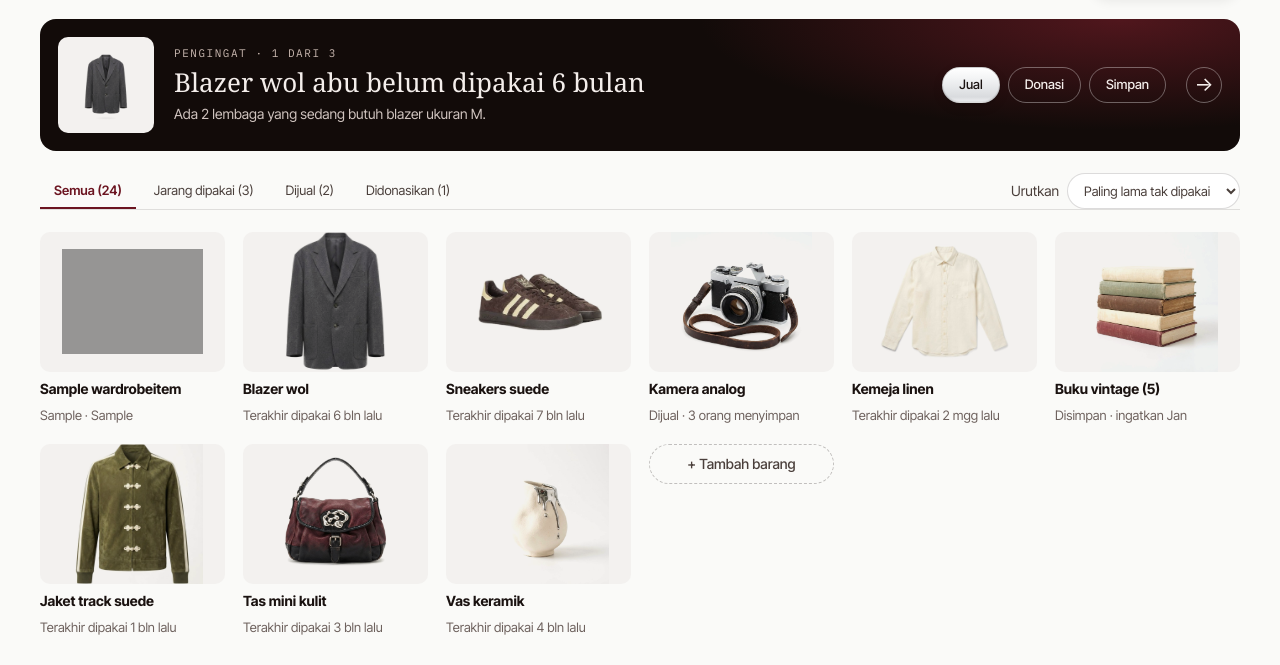
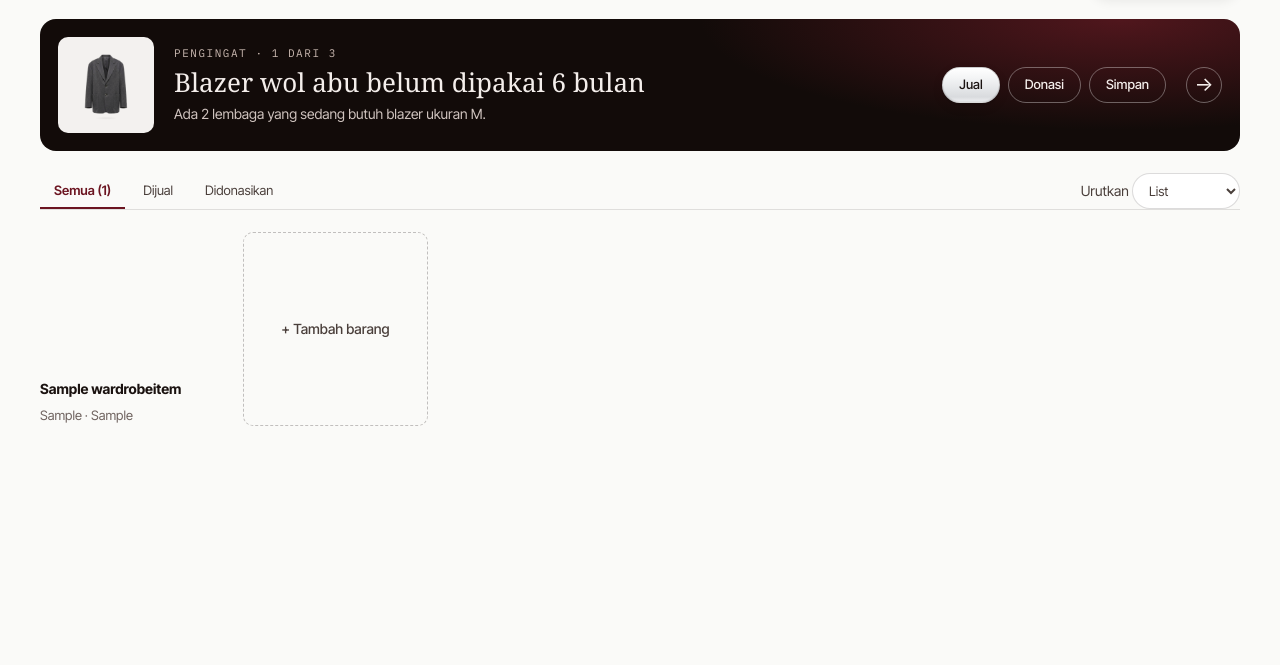
Before and after one commit to PBP-D-Kelompok-6/sayangin, a Django app: page /lemari/ in a window 1280 px wide. Shown: the part 206-871 px from the top of the page. After the commit the page ends 632 px from the top, so only its background shows below. Run offline with Django 5.2, Linux system fonts and the light colour scheme; tables that the repository leaves empty hold one stand-in row (values such as "Sample post"); some web fonts are replaced; grey boxes are pictures that could not be loaded.

Commit message:
feat: Added and fixed some stuff on the lemari page.

```diff
--- a/lemari/models.py
+++ b/lemari/models.py
@@ -6,6 +6,7 @@
     PUBLISHED = "published"
     STATUS_CHOICES = ((PUBLISHED, "Tayang"),)
     owner = models.ForeignKey(User, null=True, blank=True, on_delete=models.SET_NULL)
+    source_item = models.ForeignKey("WardrobeItem", null=True, blank=True, on_delete=models.SET_NULL, related_name="sale_listings")
     title = models.CharField(max_length=160, blank=True)
     category = models.CharField(max_length=80, blank=True)
     size = models.CharField(max_length=40, blank=True)
--- a/lemari/static/lemari/css/lemari.css
+++ b/lemari/static/lemari/css/lemari.css
@@ -58,8 +58,18 @@
 .tab.is-active { color: var(--color-accent); border-bottom-color: var(--color-accent); font-weight: 600; }
 .items { display: grid; grid-template-columns: repeat(6, minmax(0, 1fr)); gap: 18px; }
 .item { display: flex; flex-direction: column; gap: 6px; text-decoration: none; }
+.item-card { position: relative; }
+.item-card__toggle { display: flex; flex-direction: column; gap: 6px; width: 100%; padding: 0; border: 0; background: transparent; text-align: left; cursor: pointer; font: inherit; }
+.item-card__toggle:focus-visible { outline: 2px solid var(--color-focus); outline-offset: 4px; border-radius: var(--radius-md); }
+.item-card.is-open .item__img { filter: brightness(.55); }
+.item-card__actions { position: absolute; top: 12px; right: 12px; bottom: auto; left: 12px; z-index: 2; display: flex; flex-direction: column; gap: 6px; padding: 12px; box-sizing: border-box; }
+.item-card__actions[hidden] { display: none; }
+.item-card__actions .btn { width: 100%; }
+.item-card__actions .btn--outline { background: #c7c9cc; border-color: #b8babd; color: var(--color-text); }
+.item-card__actions .btn--outline:hover { background: #b9bbbe; }
+.item-card__actions form { margin: 0; }
 .item__img { height: 140px; border-radius: var(--radius-md); background: var(--photo-bg) var(--img) center / 76% no-repeat; background-blend-mode: multiply; }
-.items__add { align-self: flex-start; }
+.items__add { width: 100%; height: auto; aspect-ratio: 1; align-self: stretch; border-radius: var(--radius-md); }
 
 @media (max-width: 767px) {
   .wardrobe { padding-block: 16px; gap: 16px; }
--- a/lemari/templates/lemari/index.html
+++ b/lemari/templates/lemari/index.html
@@ -5,11 +5,11 @@
 {% block body %}
 <div class="page has-bottom-nav">
   {% include 'lemari/_site_header.html' %}
-  <header class="app-bar only-mobile"><h1 class="app-bar__title">Lemari <em>kamu</em></h1><button class="icon-btn" type="button" aria-label="Cari di lemari"><svg class="icon icon--sm" viewBox="0 0 24 24" aria-hidden="true"><circle cx="11" cy="11" r="6.5"/><path d="M20 20l-4.2-4.2"/></svg></button><a class="btn btn--primary btn--round" href="{% url 'lemari:awal' %}" aria-label="Tambah barang">+</a><a class="avatar-link" href="#" aria-label="Profil"><span class="avatar avatar--sm"></span></a></header>
+  <header class="app-bar only-mobile"><h1 class="app-bar__title">Lemari <em>kamu</em></h1><button class="icon-btn" type="button" aria-label="Cari di lemari"><svg class="icon icon--sm" viewBox="0 0 24 24" aria-hidden="true"><circle cx="11" cy="11" r="6.5"/><path d="M20 20l-4.2-4.2"/></svg></button><a class="avatar-link" href="#" aria-label="Profil"><span class="avatar avatar--sm"></span></a></header>
   <main class="page__main container wardrobe" id="konten">
     <div class="wardrobe__head">
       <div class="stack" style="--stack-gap: 6px"><span class="eyebrow">Lemari digital<span class="only-mobile"> · {{ wardrobe_count|default:0 }} barang</span></span><h1 class="page-title only-desktop">Lemari <em>kamu</em></h1><span class="text-soft only-desktop">{{ wardrobe_count|default:0 }} barang</span></div>
-      <a class="btn btn--primary only-desktop" href="{% url 'lemari:awal' %}">+ Tambah barang</a>
+      <span class="row" style="--row-gap: 8px"><a class="btn btn--primary btn--sm only-mobile" href="{% url 'lemari:awal' %}">+ Tambah barang</a><a class="btn btn--primary only-desktop" href="{% url 'lemari:awal' %}">+ Tambah barang</a></span>
     </div>
     <section class="reminder dark-panel" aria-label="Pengingat">
       <span class="reminder__img" style="--img: url({% static 'img/blazer-abu.jpg' %})"></span>
@@ -19,22 +19,24 @@
       <span class="reminder__dots only-mobile" aria-hidden="true"><span class="is-active"></span><span></span><span></span></span>
     </section>
     <div class="wardrobe__bar">
-      <div class="tabs" role="tablist" aria-label="Filter lemari"><a class="tab is-active" role="tab" aria-selected="true" href="#">Semua (24)</a><a class="tab" role="tab" aria-selected="false" href="#">Jarang dipakai (3)</a><a class="tab" role="tab" aria-selected="false" href="#">Dijual (2)</a><a class="tab only-desktop" role="tab" aria-selected="false" href="#">Didonasikan (1)</a></div>
-      <label class="sort only-desktop">Urutkan <select class="select select--pill"><option>Paling lama tak dipakai</option></select></label>
+      <div class="tabs" role="tablist" aria-label="Filter lemari"><a class="tab is-active" role="tab" aria-selected="true" href="#">Semua ({{ wardrobe_count|default:0 }})</a><a class="tab" role="tab" aria-selected="false" href="#">Dijual</a><a class="tab only-desktop" role="tab" aria-selected="false" href="#">Didonasikan</a></div>
+      <form class="sort" method="get"><label>Urutkan <select class="select select--pill" name="sort" onchange="this.form.submit()"><option value="listed" {% if current_sort == 'listed' %}selected{% endif %}>List</option><option value="usage" {% if current_sort == 'usage' %}selected{% endif %}>Pemakaian</option><option value="category" {% if current_sort == 'category' %}selected{% endif %}>Kategori</option></select></label></form>
     </div>
     <div class="items">
-      {% for item in wardrobe_items %}<a class="item" href="{% url 'lemari:jual' %}"><span class="item__img"{% if item.photo %} style="--img: url('{% url 'lemari:wardrobe_photo' item.pk %}')"{% else %} style="--img: url({% static 'img/blazer-abu.jpg' %})"{% endif %}></span><b>{{ item.name }}</b><span class="text-sm text-muted">{{ item.category }} · {{ item.last_used }}</span></a>{% endfor %}
-      <a class="item" href="{% url 'lemari:jual' %}"><span class="item__img" style="--img: url({% static 'img/blazer-abu.jpg' %})"></span><b>Blazer wol</b><span class="text-sm text-muted"><span class="only-desktop">Terakhir dipakai 6 bln lalu</span><span class="only-mobile">Dipakai 6 bln lalu</span></span></a>
-      <a class="item" href="{% url 'lemari:jual' %}"><span class="item__img" style="--img: url({% static 'img/sneakers-suede.jpg' %})"></span><b>Sneakers suede</b><span class="text-sm text-muted"><span class="only-desktop">Terakhir dipakai 7 bln lalu</span><span class="only-mobile">Dipakai 7 bln lalu</span></span></a>
-      <a class="item" href="{% url 'lemari:jual' %}"><span class="item__img" style="--img: url({% static 'img/kamera-film.jpg' %})"></span><b>Kamera analog</b><span class="text-sm text-muted"><span class="only-desktop">Dijual · 3 orang menyimpan</span><span class="only-mobile">Dijual · 3 menyimpan</span></span></a>
-      <a class="item" href="{% url 'lemari:jual' %}"><span class="item__img" style="--img: url({% static 'img/kemeja-linen.jpg' %})"></span><b>Kemeja linen</b><span class="text-sm text-muted"><span class="only-desktop">Terakhir dipakai 2 mgg lalu</span><span class="only-mobile">Dipakai 2 mgg lalu</span></span></a>
-      <a class="item" href="{% url 'lemari:jual' %}"><span class="item__img" style="--img: url({% static 'img/buku-vintage.jpg' %})"></span><b>Buku vintage (5)</b><span class="text-sm text-muted"><span class="only-desktop">Disimpan · ingatkan Jan</span><span class="only-mobile">Disimpan · ingatkan Jan</span></span></a>
-      <a class="item" href="{% url 'lemari:jual' %}"><span class="item__img" style="--img: url({% static 'img/jaket-track-zaitun.jpg' %})"></span><b>Jaket track suede</b><span class="text-sm text-muted"><span class="only-desktop">Terakhir dipakai 1 bln lalu</span><span class="only-mobile">Dipakai 1 bln lalu</span></span></a>
-      <a class="item" href="{% url 'lemari:jual' %}"><span class="item__img" style="--img: url({% static 'img/tas-mini-marun.jpg' %})"></span><b>Tas mini kulit</b><span class="text-sm text-muted"><span class="only-desktop">Terakhir dipakai 3 bln lalu</span><span class="only-mobile">Dipakai 3 bln lalu</span></span></a>
-      <a class="item" href="{% url 'lemari:jual' %}"><span class="item__img" style="--img: url({% static 'img/vas-keramik.jpg' %})"></span><b>Vas keramik</b><span class="text-sm text-muted"><span class="only-desktop">Terakhir dipakai 4 bln lalu</span><span class="only-mobile">Dipakai 4 bln lalu</span></span></a>
-      <a class="btn btn--dashed only-desktop items__add" href="{% url 'lemari:awal' %}">+ Tambah barang</a>
+      {% for item in wardrobe_items %}<div class="item item-card"><button class="item-card__toggle" type="button" aria-expanded="false"><span class="item__img"{% if item.photo %} style="--img: url('{% url 'lemari:wardrobe_photo' item.pk %}')"{% else %} style="--img: url({% static 'img/blazer-abu.jpg' %})"{% endif %}></span><b>{{ item.name }}</b><span class="text-sm text-muted">{{ item.category }} · {{ item.last_used }}</span></button><div class="item-card__actions" hidden><a class="btn btn--primary btn--sm" href="{% url 'lemari:jual' %}?item={{ item.pk }}">Jual</a><form method="post" action="{% url 'lemari:hapus_item' item.pk %}" data-delete-form>{% csrf_token %}<button class="btn btn--outline btn--sm" type="submit">Hapus</button></form></div></div>{% endfor %}
+      {% if not wardrobe_items %}<p class="text-soft">Belum ada barang di lemarimu. Tambahkan barang pertamamu.</p>{% endif %}
+      <a class="btn btn--dashed items__add" href="{% url 'lemari:awal' %}">+ Tambah barang</a>
     </div>
   </main>
   {% include 'lemari/_bottom_nav.html' %}
 </div>
+<script>
+document.querySelectorAll('.item-card').forEach(card => {
+  const toggle = card.querySelector('.item-card__toggle'), actions = card.querySelector('.item-card__actions');
+  toggle.addEventListener('click', () => { const open = toggle.getAttribute('aria-expanded') === 'true'; toggle.setAttribute('aria-expanded', String(!open)); actions.hidden = open; card.classList.toggle('is-open', !open); });
+});
+document.querySelectorAll('[data-delete-form]').forEach(form => form.addEventListener('submit', event => {
+  if (!window.confirm('Hapus barang ini dari lemarimu?')) event.preventDefault();
+}));
+</script>
 {% endblock %}
--- a/lemari/templates/lemari/jual_sukses.html
+++ b/lemari/templates/lemari/jual_sukses.html
@@ -7,13 +7,13 @@
   {% include 'lemari/_site_header.html' %}
   <header class="app-bar only-mobile"><span class="app-bar__label">Barang tayang</span><a class="icon-btn" href="{% url 'lemari:index' %}" aria-label="Tutup">✕</a></header>
   <main class="page__main container done" id="konten">
-    <div class="done__photo" style="--img: url({% if listing and listing.photos.first %}{{ listing.photos.first.image.url }}{% else %}{% static 'img/blazer-abu.jpg' %}{% endif %})" role="img" aria-label="{{ listing.title|default:'Barang' }}"></div>
+    <div class="done__photo" style="--img: url({% if source_item and source_item.photo %}{% url 'lemari:wardrobe_photo' source_item.pk %}{% elif listing and listing.photos.first %}{{ listing.photos.first.image.url }}{% else %}{% static 'img/blazer-abu.jpg' %}{% endif %})" role="img" aria-label="{{ listing.title|default:'Barang' }}"></div>
     <div class="done__copy">
       <span class="check-badge" aria-hidden="true">✓</span>
       <h1 class="page-title done__title"><span class="eyebrow"><span class="only-desktop">Barang tayang</span></span>{{ listing.title|default:'Barang' }} sudah <em>tayang</em></h1>
       <p class="text-soft">+[N] poin dampak. Kami kabari kalau ada yang menyimpan atau membeli barangmu.</p>
       <dl class="done__summary only-desktop"><dt>Harga</dt><dd>Rp{{ listing.price|default:'-' }}</dd><dt>Kondisi</dt><dd>{{ listing.get_condition_display|default:'-' }}</dd><dt>Tampil di</dt><dd>Marketplace · {{ listing.category|default:'-' }}</dd></dl>
-      <div class="row only-desktop" style="--row-gap: 10px"><a class="btn btn--primary" href="#">Lihat di marketplace</a><a class="btn btn--outline" href="#">Bagikan</a><a class="text-sm" href="{% url 'lemari:jual' %}">Ubah iklan</a></div>
+      <div class="row only-desktop" style="--row-gap: 10px"><a class="btn btn--primary" href="#">Lihat di marketplace</a><a class="btn btn--outline" href="#">Bagikan</a><a class="text-sm" href="{% url 'lemari:jual' %}?listing={{ listing.pk }}">Ubah iklan</a></div>
     </div>
     <div class="toast done__toast" role="status"><span class="toast__text">Tawaran donasi terkirim<span class="only-desktop"> ke Panti Asuhan [NAMA]</span></span><a href="#">Batalkan</a></div>
     <div class="stack only-mobile" style="--stack-gap: 10px"><a class="btn btn--primary btn--lg btn--block" href="#">Lihat di marketplace</a><a class="btn btn--outline btn--lg btn--block" href="#">Bagikan</a></div>
--- a/lemari/urls.py
+++ b/lemari/urls.py
@@ -8,6 +8,7 @@
     path("kosong/", views.kosong, name="kosong"),
     path("mulai/", views.awal, name="awal"),
     path("foto/<int:item_id>/", views.wardrobe_photo, name="wardrobe_photo"),
+    path("hapus/<int:item_id>/", views.hapus_item, name="hapus_item"),
     path("jual/", views.jual, name="jual"),
     path("jual/sukses/<int:listing_id>/", views.jual_sukses, name="jual_sukses"),
 ]
--- a/lemari/views.py
+++ b/lemari/views.py
@@ -1,4 +1,5 @@
 from django.http import FileResponse, Http404
+from django.db.models import Case, IntegerField, When
 from django.shortcuts import get_object_or_404, redirect, render
 from .models import ListingPhoto, SaleListing, WardrobeItem
 
@@ -11,7 +12,24 @@
 
 def index(request):
     wardrobe_items = WardrobeItem.objects.all()
-    return render(request, "lemari/index.html", {"wardrobe_items": wardrobe_items, "wardrobe_count": wardrobe_items.count()})
+    sort = request.GET.get("sort", "listed")
+    usage_order = Case(
+        When(last_used="Lebih dari 6 bulan", then=0),
+        When(last_used="3–6 bulan lalu", then=1),
+        When(last_used="1–3 bulan lalu", then=2),
+        When(last_used="Kurang dari 1 bulan", then=3),
+        When(last_used="Belum pernah dipakai", then=4),
+        default=5,
+        output_field=IntegerField(),
+    )
+    if sort == "usage":
+        wardrobe_items = wardrobe_items.annotate(usage_rank=usage_order).order_by("usage_rank", "name")
+    elif sort == "category":
+        wardrobe_items = wardrobe_items.order_by("category", "name")
+    else:
+        sort = "listed"
+        wardrobe_items = wardrobe_items.order_by("-created_at")
+    return render(request, "lemari/index.html", {"wardrobe_items": wardrobe_items, "wardrobe_count": wardrobe_items.count(), "current_sort": sort})
 
 
 def kosong(request):
@@ -55,9 +73,17 @@
     return FileResponse(item.photo.open("rb"), content_type="image/*")
 
 
+def hapus_item(request, item_id):
+    if request.method == "POST":
+        get_object_or_404(WardrobeItem, pk=item_id).delete()
+    return redirect("lemari:index")
+
+
 def jual(request):
-    listing_id = request.POST.get("listing_id")
+    listing_id = request.POST.get("listing_id") or request.GET.get("listing")
     listing = get_object_or_404(SaleListing, pk=listing_id) if listing_id else None
+    source_id = request.POST.get("source_item") or request.GET.get("item") or (listing.source_item_id if listing else None)
+    source_item = get_object_or_404(WardrobeItem, pk=source_id) if source_id else None
     if request.method == "POST":
         values = _listing_values(request)
         errors = {}
@@ -68,18 +94,21 @@
         if not values["price"] or values["price"] < 1000: errors["harga"] = "Isi harga minimal Rp1.000."
         if not values["weight"] or values["weight"] <= 0: errors["berat"] = "Isi berat barang."
         if errors:
-            return render(request, "lemari/jual.html", {"values": values, "errors": errors, "listing": listing})
+            return render(request, "lemari/jual.html", {"values": values, "errors": errors, "listing": listing, "source_item": source_item})
         if listing is None: listing = SaleListing()
         for field, value in values.items(): setattr(listing, field, value)
         listing.status = SaleListing.PUBLISHED
+        listing.source_item = source_item
         if request.user.is_authenticated: listing.owner = request.user
         listing.save()
         for image in request.FILES.getlist("photos"): ListingPhoto.objects.create(listing=listing, image=image)
+        if source_item and source_item.photo and not request.FILES.getlist("photos") and not listing.photos.exists():
+            ListingPhoto.objects.create(listing=listing, image=source_item.photo.name)
         return redirect("lemari:jual_sukses", listing_id=listing.pk)
-    values = {"title": listing.title if listing else "Blazer wol abu, ukuran M", "category": listing.category if listing else "Pakaian · Luaran", "size": listing.size if listing else "M", "condition": listing.condition if listing else "terawat", "condition_notes": listing.condition_notes if listing else "Kancing kedua sedikit longgar.", "price": listing.price if listing else "", "weight": listing.weight if listing else 800, "shipped_from": listing.shipped_from if listing else "Alamat utama · Jakarta Selatan"}
-    return render(request, "lemari/jual.html", {"values": values, "listing": listing})
+    values = {"title": listing.title if listing else (source_item.name if source_item else "Blazer wol abu, ukuran M"), "category": listing.category if listing else (source_item.category if source_item else "Pakaian · Luaran"), "size": listing.size if listing else "M", "condition": listing.condition if listing else "terawat", "condition_notes": listing.condition_notes if listing else "Kancing kedua sedikit longgar.", "price": listing.price if listing else "", "weight": listing.weight if listing else 800, "shipped_from": listing.shipped_from if listing else "Alamat utama · Jakarta Selatan"}
+    return render(request, "lemari/jual.html", {"values": values, "errors": {}, "listing": listing, "source_item": source_item})
 
 
 def jual_sukses(request, listing_id=None):
     listing = get_object_or_404(SaleListing, pk=listing_id) if listing_id else None
-    return render(request, "lemari/jual_sukses.html", {"listing": listing})
+    return render(request, "lemari/jual_sukses.html", {"listing": listing, "source_item": listing.source_item if listing else None})
```
Also changed, not shown: lemari/templates/lemari/jual.html (+4 -4 lines), lemari/migrations/0005_salelisting_source_item.py (added).
